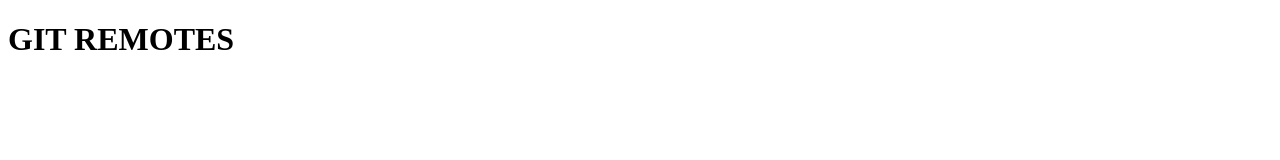
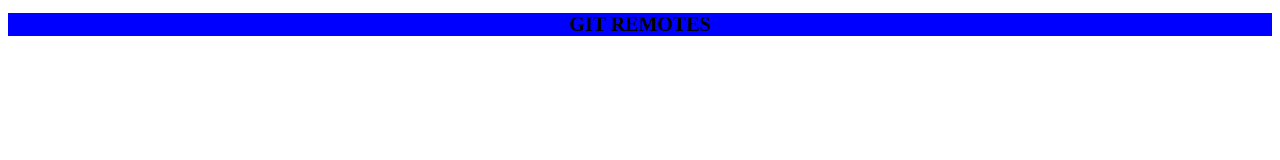
Before and after one commit to Giackpetro/Es_3_GIT_Petrini, a plain HTML site: page index.html in a window 1280 px wide. Drawn offline with Linux system fonts and the light colour scheme.

Commit message:
add style.css

```diff
--- /dev/null
+++ b/css/style.css
@@ -0,0 +1,5 @@
+h1{
+    background-color: blue;
+    text-align: center;
+    font-size: 20px ;
+}
--- a/index.html
+++ b/index.html
@@ -3,6 +3,7 @@
 <head>
     <meta charset="UTF-8">
     <meta name="viewport" content="width=device-width, initial-scale=1.0">
+    <link rel="stylesheet" href="css/style.css">
     <title>Document</title>
 </head>
 <body>
```
